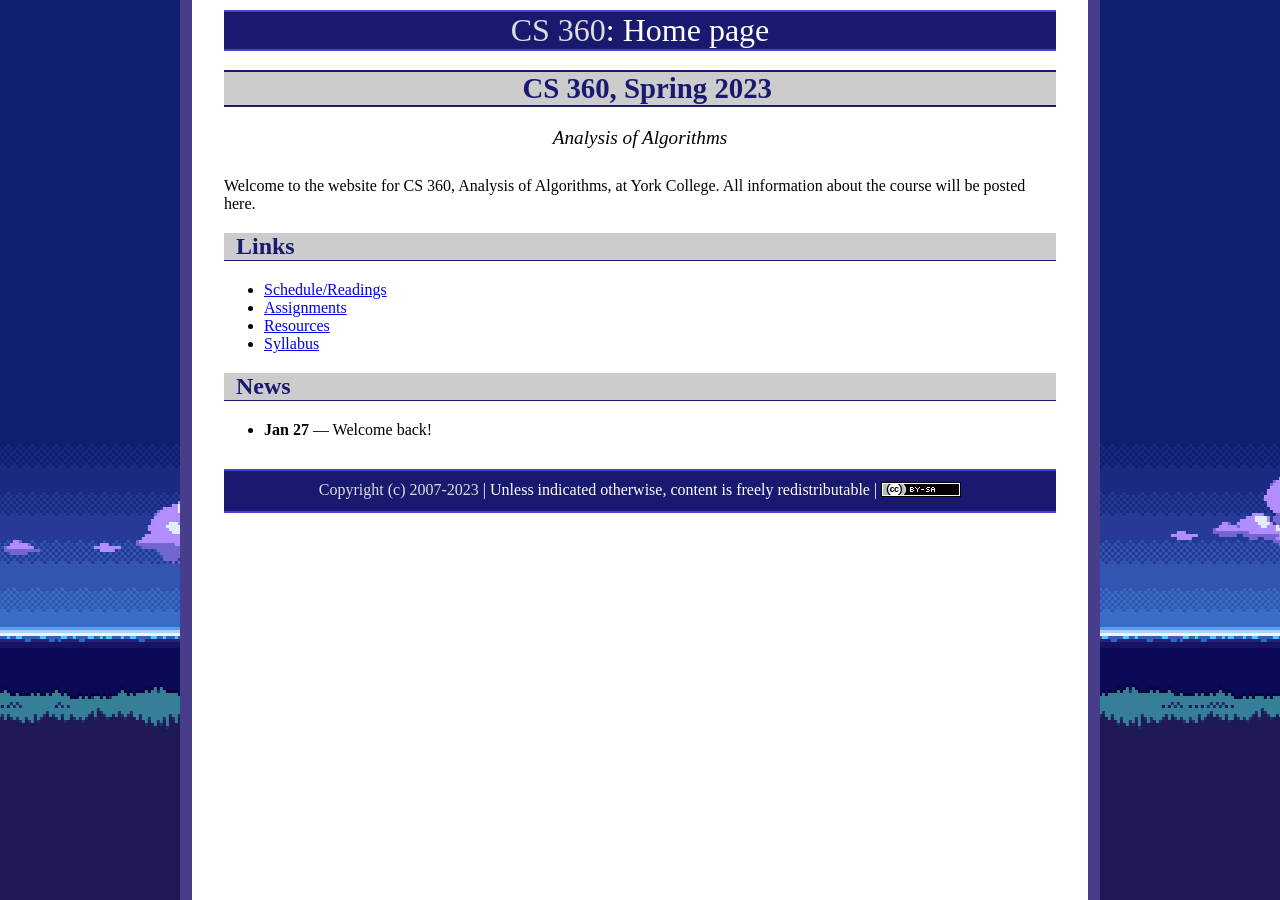
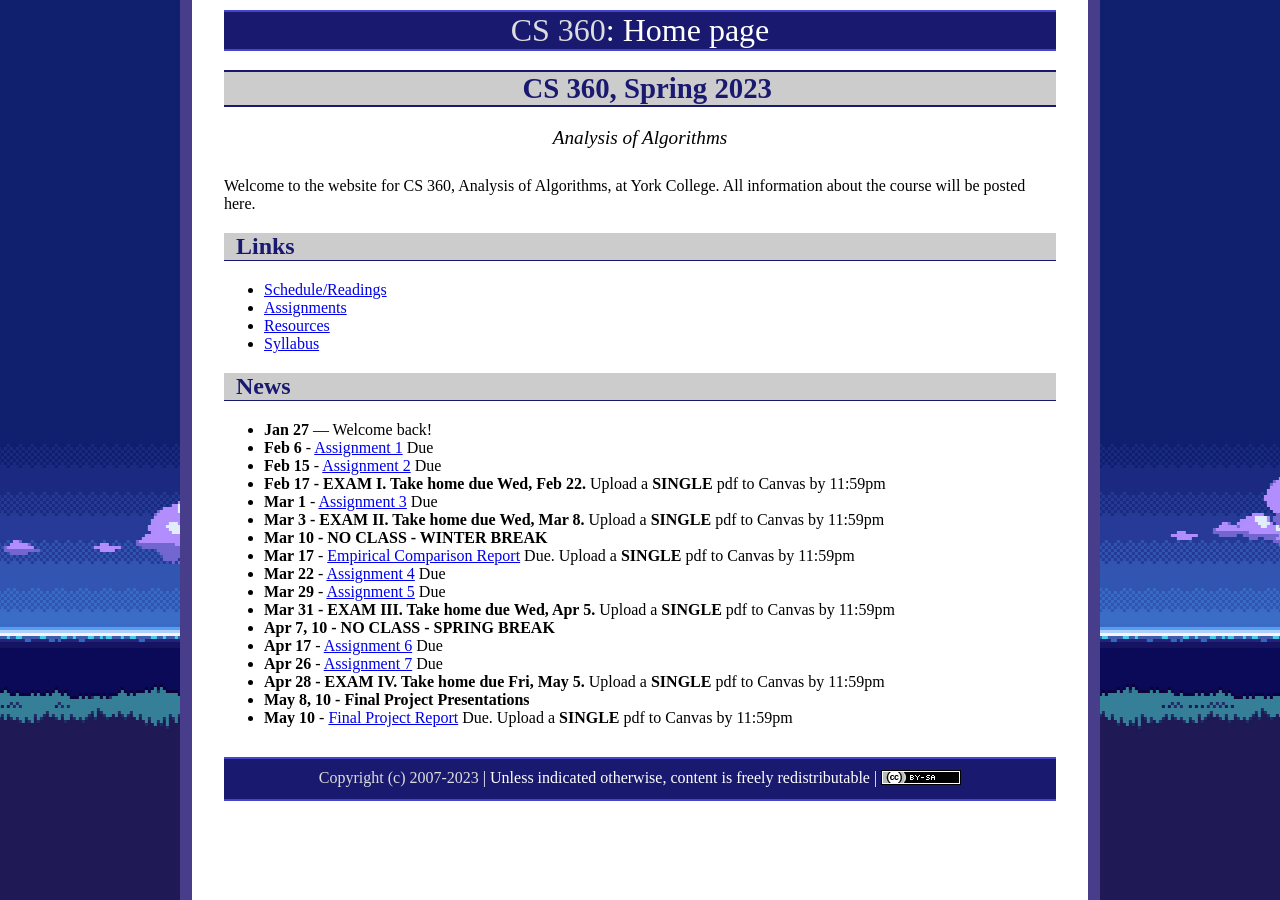
Before and after one commit to ycpcs/cs360-spring2023, a Jekyll site: the page built from index.md, in a window 1280 px wide. Built offline with Jekyll 4.4.1, drawn with Linux system fonts in a browser that asks for light colours.

```diff
--- a/index.md
+++ b/index.md
@@ -18,25 +18,19 @@
 
 ## News
 * **Jan 27** &mdash; Welcome back!
-
-
-
-<!--
-* **Jan 28** &mdash; Welcome back!
-* **Feb 7** - [Assignment 1](assign/assign01.html) Due
-* **Feb 16** - [Assignment 2](assign/assign02.html) Due
-* **Feb 18 - EXAM I. Take home due Wed, Feb 23.** Upload a **SINGLE** pdf to Canvas by 11:59pm
-* **Mar 2** - [Assignment 3](assign/assign03.html) Due
-* **Mar 4 - EXAM II. Take home due Mon, Mar 14.** Upload a **SINGLE** pdf to Canvas by 11:59pm
-* **Mar 11 - NO CLASS - WINTER BREAK**
-* **Mar 18** - [Empirical Comparison Report](assign/emp_comp.html) Due. Upload a **SINGLE** pdf to Canvas by 11:59pm
-* **Mar 23** - [Assignment 4](assign/assign04.html) Due
-* **Mar 30** - [Assignment 5](assign/assign05.html) Due
-* **Apr 1 - EXAM III. Take home due Wed, Apr 6.** Upload a **SINGLE** pdf to Canvas by 11:59pm
-* **Apr 13** - [Assignment 6](assign/assign06.html) Due
-* **Apr 15, 18 - NO CLASS - SPRING BREAK**
-* **Apr 27** - [Assignment 7](assign/assign07.html) Due
-* **Apr 29 - EXAM IV. Take home due Fri, May 6.** Upload a **SINGLE** pdf to Canvas by 11:59pm
-* **May 9, 11 - Final Project Presentations**
-* **May 11** - [Final Project Report](assign/finalproj.html) Due. Upload a **SINGLE** pdf to Canvas by 5:00pm
--->
+* **Feb 6** - [Assignment 1](assign/assign01.html) Due
+* **Feb 15** - [Assignment 2](assign/assign02.html) Due
+* **Feb 17 - EXAM I. Take home due Wed, Feb 22.** Upload a **SINGLE** pdf to Canvas by 11:59pm
+* **Mar 1** - [Assignment 3](assign/assign03.html) Due
+* **Mar 3 - EXAM II. Take home due Wed, Mar 8.** Upload a **SINGLE** pdf to Canvas by 11:59pm
+* **Mar 10 - NO CLASS - WINTER BREAK**
+* **Mar 17** - [Empirical Comparison Report](assign/emp_comp.html) Due. Upload a **SINGLE** pdf to Canvas by 11:59pm
+* **Mar 22** - [Assignment 4](assign/assign04.html) Due
+* **Mar 29** - [Assignment 5](assign/assign05.html) Due
+* **Mar 31 - EXAM III. Take home due Wed, Apr 5.** Upload a **SINGLE** pdf to Canvas by 11:59pm
+* **Apr 7, 10 - NO CLASS - SPRING BREAK**
+* **Apr 17** - [Assignment 6](assign/assign06.html) Due
+* **Apr 26** - [Assignment 7](assign/assign07.html) Due
+* **Apr 28 - EXAM IV. Take home due Fri, May 5.** Upload a **SINGLE** pdf to Canvas by 11:59pm
+* **May 8, 10 - Final Project Presentations**
+* **May 10** - [Final Project Report](assign/finalproj.html) Due. Upload a **SINGLE** pdf to Canvas by 11:59pm
```
Also changed, not shown: syllabus.md (+1 -1 lines).
